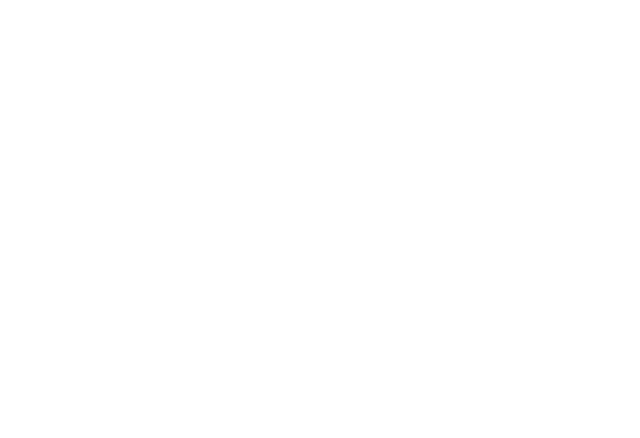
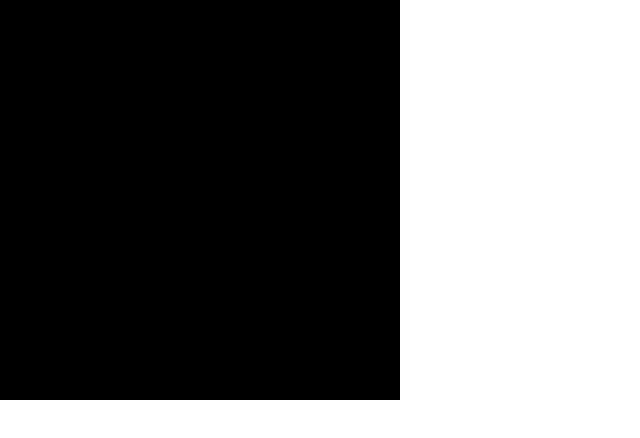
Before and after one commit to pavelrockjob/snake, a plain HTML site: page index.html in a window 1280 px wide. Both pictures are taken after a click on the button "START". Shown: the whole page, without its empty margins (0-640 px from the left). Drawn offline with Linux system fonts and the light colour scheme.

Commit message:
Added canvas field

```diff
--- a/main.js
+++ b/main.js
@@ -5,10 +5,13 @@
 const retryBtn = document.querySelector("#retry-btn")
 
 const canvas = document.querySelector("#canvas")
+const context = canvas.getContext('2d')
 
 const startGame = () => {
   startMenu.classList.add("hidden")
   canvas.classList.remove("hidden")
+
+  drawField()
 }
 
 const endGame = () => {
@@ -16,4 +19,19 @@
   canvas.classList.add("hidden")
 }
 
+const drawField = () => {
+  context.rect(0, 0, 400, 400)
+  context.fill()
+  context.lineWidth = 2
+  context.strokeStyle = 'gray'
+  context.strokeRect(0, 0, 50, 50)
+}
+
+// const drawLine = () => {
+//   context.lineWidth = 1
+//   context.strokeStyle = 'black'
+//   context.moveTo(50, 0)
+//   context.lineTo(50, 400)
+// }
+
 startBtn.addEventListener("click", startGame)
--- a/style.css
+++ b/style.css
@@ -45,8 +45,8 @@
 }
 
 .canvas {
-  width: 100%;
-  flex-grow: 1;
+  width: 400px;
+  height: 400px;
 }
 
 .hidden {
```
